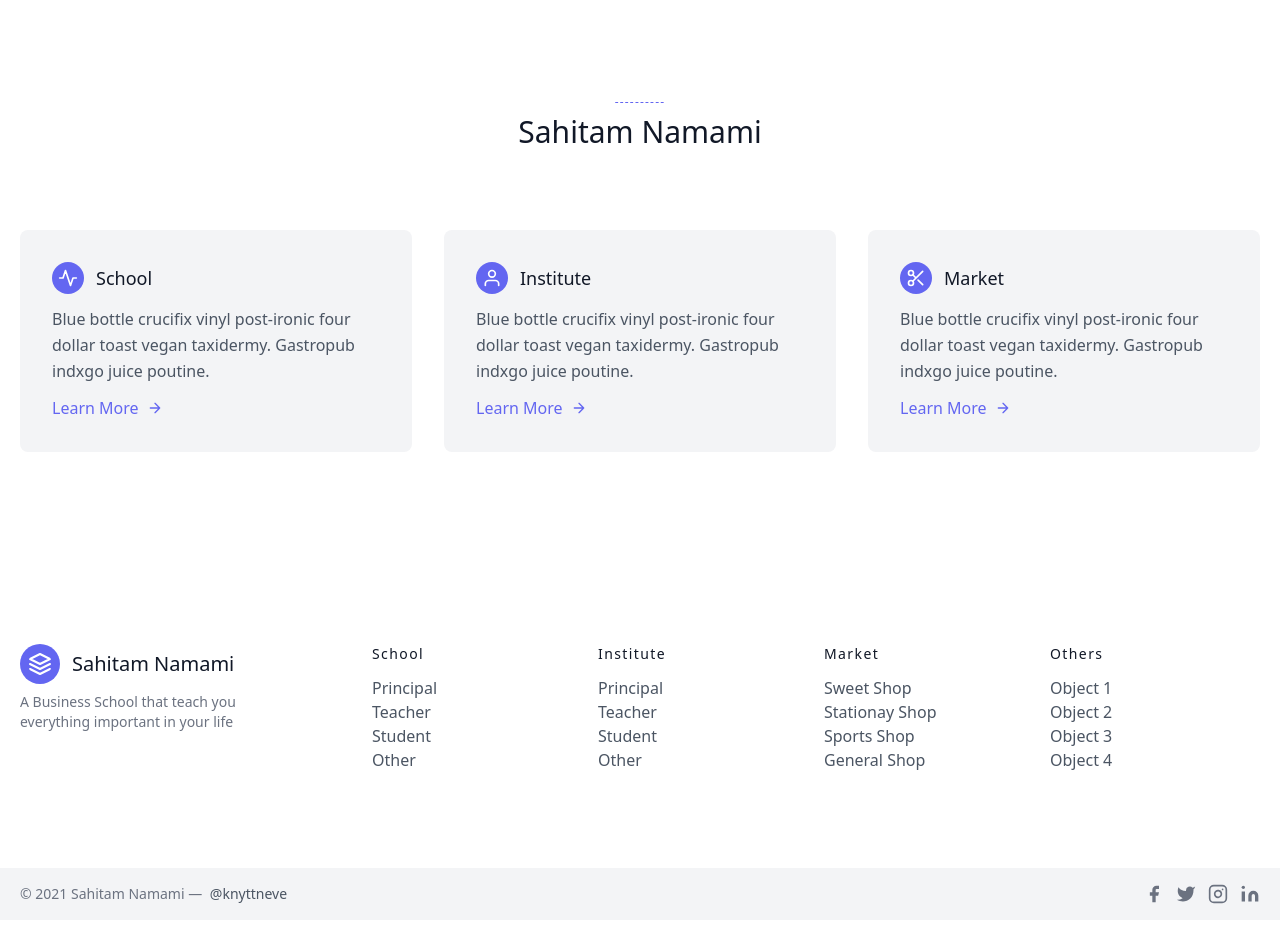
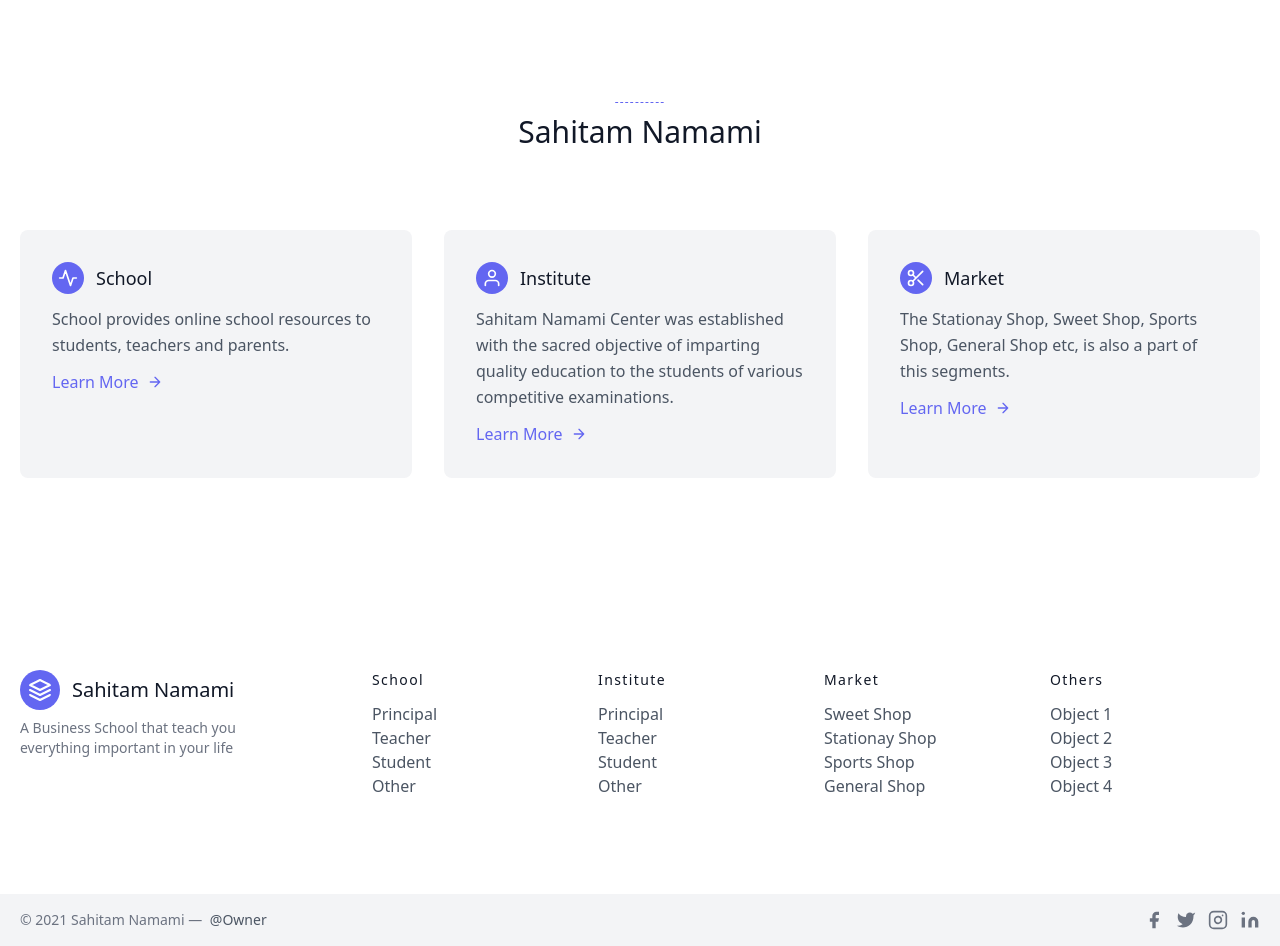
Before and after one commit to sahitamnamami/global, a plain HTML site: page index.html in a window 1280 px wide. Shown: the part 82-1028 px from the top of the page. Before the commit the page ends 1002 px from the top, so only its background shows below. Drawn offline with nearby package versions, Linux system fonts and the light colour scheme.

Commit message:
Add files via upload

```diff
--- a/index.html
+++ b/index.html
@@ -49,7 +49,7 @@
                   <h2 class="text-gray-900 text-lg title-font font-medium">School</h2>
                 </div>
                 <div class="flex-grow">
-                  <p class="leading-relaxed text-base">Blue bottle crucifix vinyl post-ironic four dollar toast vegan taxidermy. Gastropub indxgo juice poutine.</p>
+                  <p class="leading-relaxed text-base">School provides online school resources to students, teachers and parents.</p>
                   <a class="mt-3 text-indigo-500 inline-flex items-center">Learn More
                     <svg fill="none" stroke="currentColor" stroke-linecap="round" stroke-linejoin="round" stroke-width="2" class="w-4 h-4 ml-2" viewBox="0 0 24 24">
                       <path d="M5 12h14M12 5l7 7-7 7"></path>
@@ -70,7 +70,7 @@
                   <h2 class="text-gray-900 text-lg title-font font-medium">Institute</h2>
                 </div>
                 <div class="flex-grow">
-                  <p class="leading-relaxed text-base">Blue bottle crucifix vinyl post-ironic four dollar toast vegan taxidermy. Gastropub indxgo juice poutine.</p>
+                  <p class="leading-relaxed text-base">Sahitam Namami Center was established with the sacred objective of imparting quality education to the students of various competitive examinations.</p>
                   <a class="mt-3 text-indigo-500 inline-flex items-center">Learn More
                     <svg fill="none" stroke="currentColor" stroke-linecap="round" stroke-linejoin="round" stroke-width="2" class="w-4 h-4 ml-2" viewBox="0 0 24 24">
                       <path d="M5 12h14M12 5l7 7-7 7"></path>
@@ -92,7 +92,7 @@
                   <h2 class="text-gray-900 text-lg title-font font-medium">Market</h2>
                 </div>
                 <div class="flex-grow">
-                  <p class="leading-relaxed text-base">Blue bottle crucifix vinyl post-ironic four dollar toast vegan taxidermy. Gastropub indxgo juice poutine.</p>
+                  <p class="leading-relaxed text-base">The Stationay Shop, Sweet Shop, Sports Shop, General Shop etc, is also a part of this segments.</p>
                   <a class="mt-3 text-indigo-500 inline-flex items-center">Learn More
                     <svg fill="none" stroke="currentColor" stroke-linecap="round" stroke-linejoin="round" stroke-width="2" class="w-4 h-4 ml-2" viewBox="0 0 24 24">
                       <path d="M5 12h14M12 5l7 7-7 7"></path>
@@ -195,7 +195,7 @@
         <div class="bg-gray-100">
           <div class="container mx-auto py-4 px-5 flex flex-wrap flex-col sm:flex-row">
             <p class="text-gray-500 text-sm text-center sm:text-left">© 2021 Sahitam Namami —
-              <a href="https://twitter.com/knyttneve" rel="noopener noreferrer" class="text-gray-600 ml-1" target="_blank">@knyttneve</a>
+              <a href="https://twitter.com/sahitamnamami" rel="noopener noreferrer" class="text-gray-600 ml-1" target="_blank">@Owner</a>
             </p>
             <span class="inline-flex sm:ml-auto sm:mt-0 mt-2 justify-center sm:justify-start">
               <a class="text-gray-500">
```
